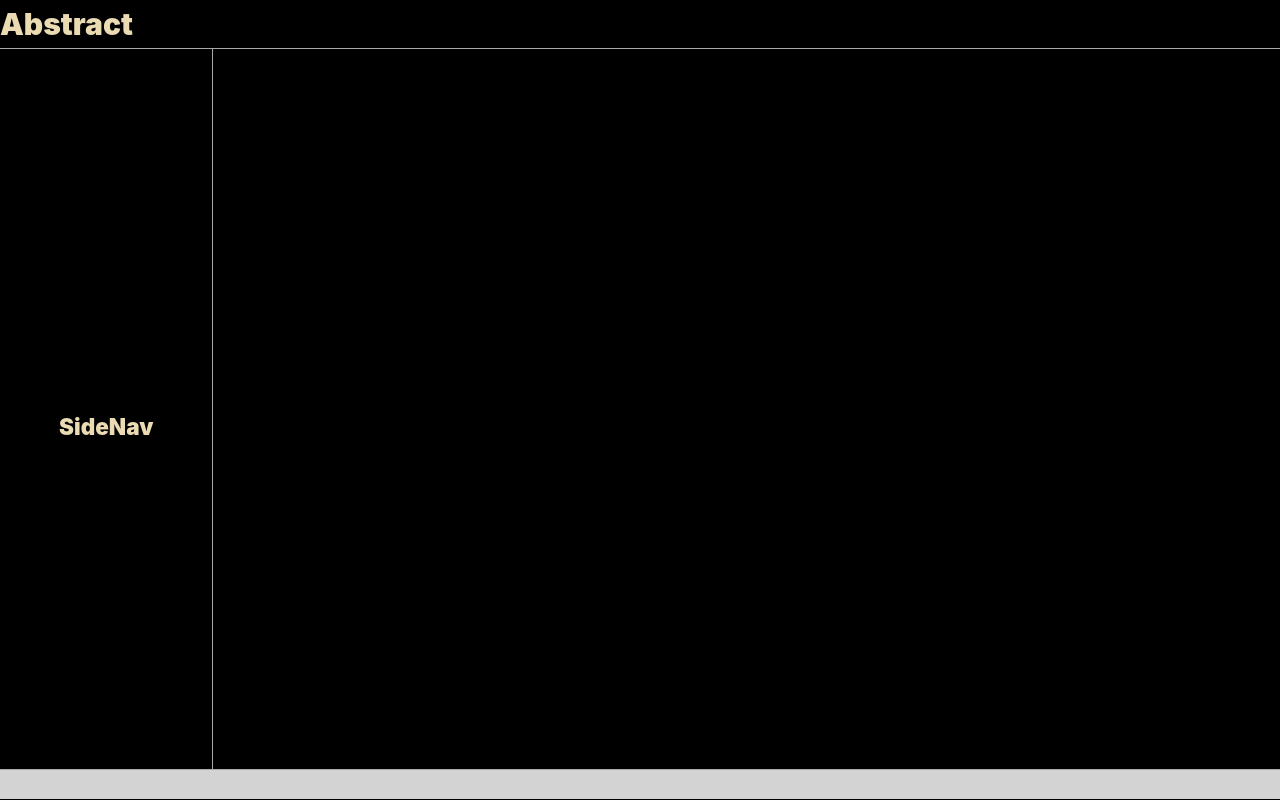
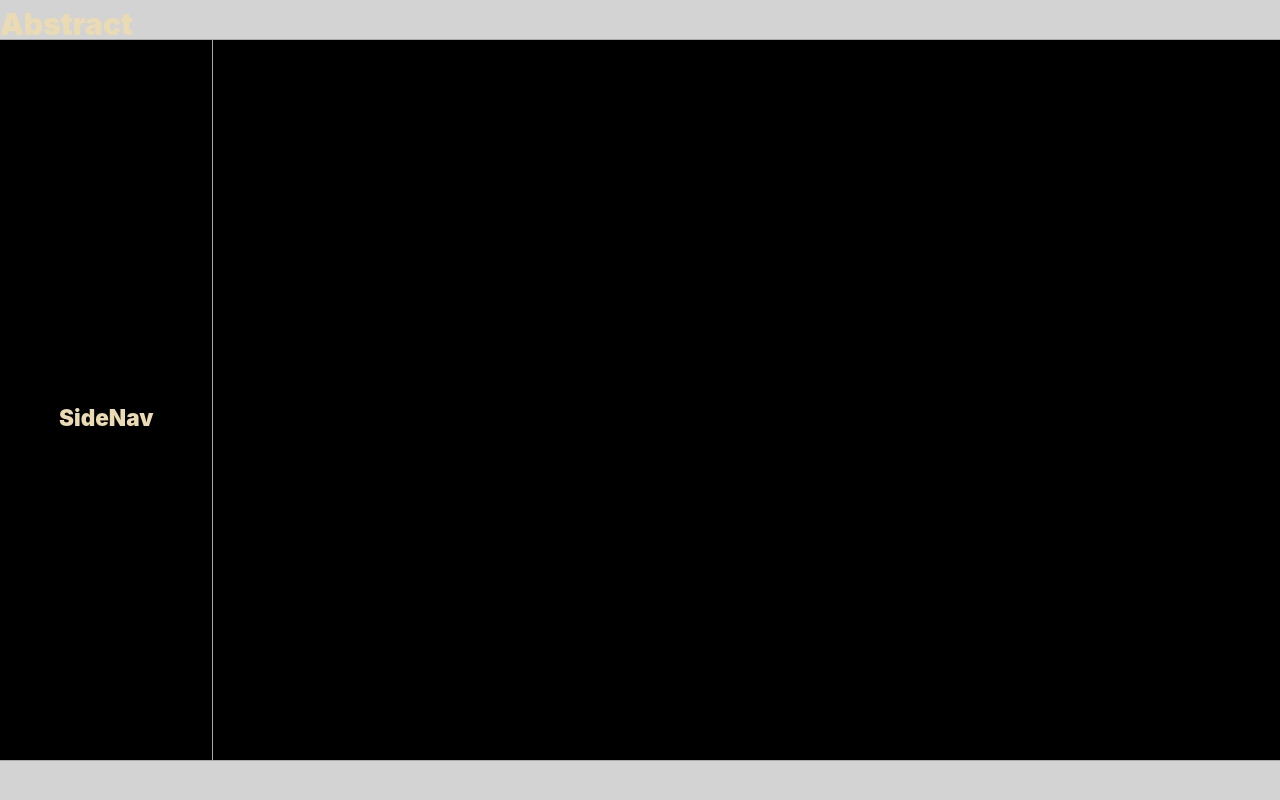
Before and after one commit to Unomars4/abstract, a Vue app: page / in a window 1280 px wide. Built offline with nearby package versions, Linux system fonts and the light colour scheme.

Commit message:
complete base layout

```diff
--- a/src/App.vue
+++ b/src/App.vue
@@ -45,13 +45,15 @@ main {
 
 footer {
   width: 100%;
-  height: 30px;
+  height: 5vh;
   background: lightgrey;
   border-top: darkgrey solid 1px;
 }
 
 header {
+  height: 5vh;
   width: 100%;
   border-bottom: solid darkgrey 1px;
+  background: lightgrey;
 }
 </style>
```
